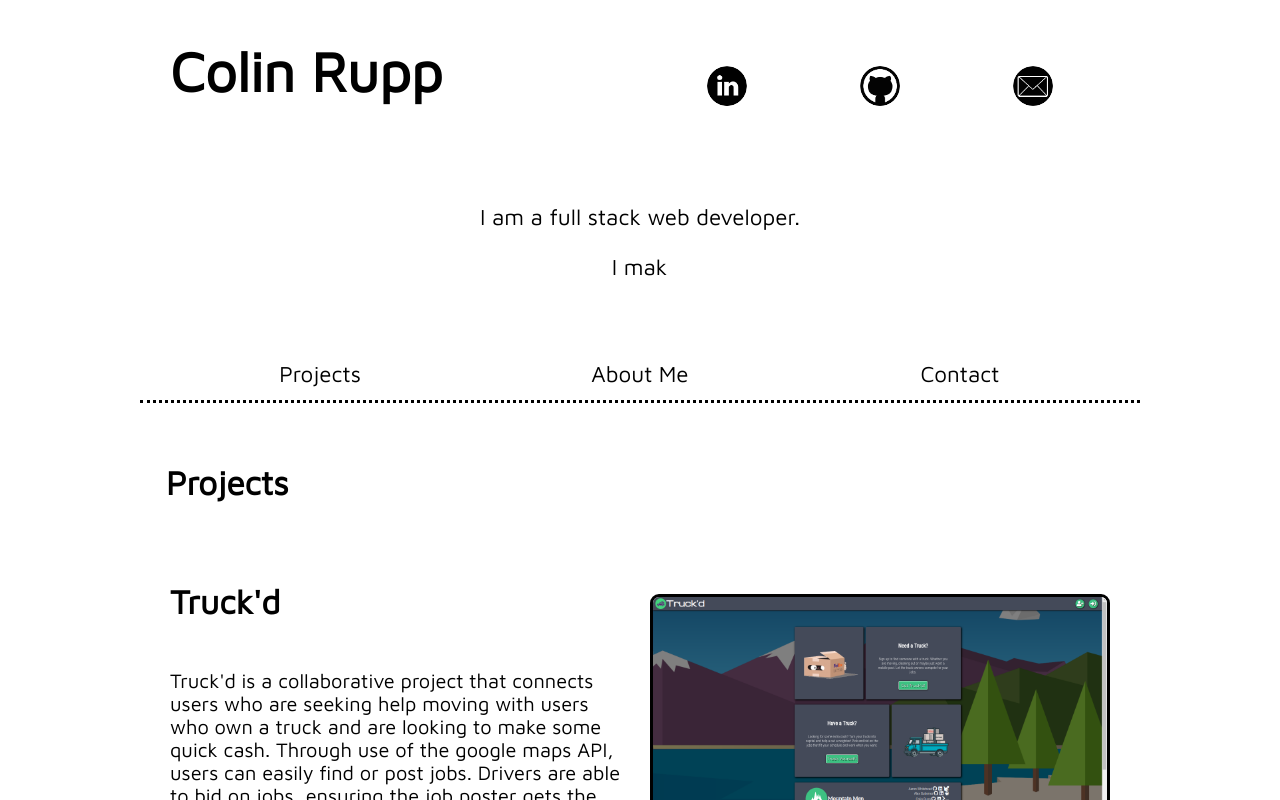
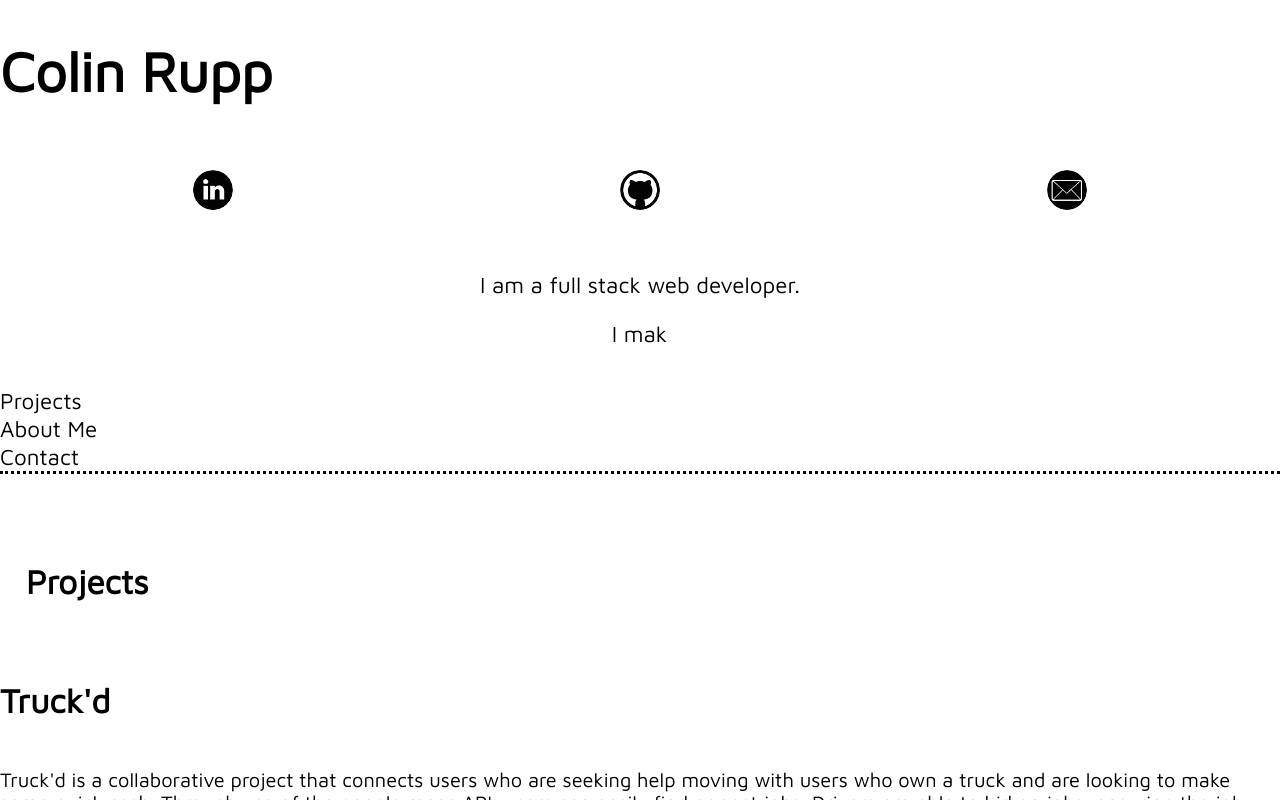
Before and after one commit to rupp-colin/my-portfolio-page, a React (Create React App) app: page / in a window 1280 px wide. Shown: the top 800 px of the page. Built offline with nearby package versions, Linux system fonts and the light colour scheme; some icons are missing.

Commit message:
removes old grid and initiates flex classes

```diff
--- a/src/App.css
+++ b/src/App.css
@@ -40,281 +40,10 @@ ul {
     box-sizing: border-box;
 }
 
-/* Grid measurements:
-960px wide including 12 gutters (half gutters on both edges)
- *
- *   60px columns (12)
- *   20px gutters (two half-gutters + 11 full gutters, so 12 total)
- *
- *
- *   For smaller screens, we always want 20px of padding on either side,
- *   so 960 + 20 + 20 => 1000px
- *
- **/
-
-    .row {
-        max-width: 1000px;
-        padding-left: 20px;
-        padding-right: 20px;
-        margin: 0 auto;
-    }
-
-    /* Clearfix */
-    .row::before,
-    .clearfix::after,
-    .row::after {
-        display: table;
-        content: '';
-    }
-
-
-    .row::after {
-        clear: both;
-
-
-    }
-
-    .col-3, .col-4, .col-6, .col-8, .col-9, .col-12 {
-        float: left;
-
-        /* Gutters:
-         * Each column is padded by half-a-gutter on each side,
-         *
-         * Half a gutter is 10px, 10/960 (context) = 1.041666%
-         *
-         */
-    padding-left: 1.04166666%;
-    padding-right: 1.04166666%;
+.flex {
+    display: flex;
 }
 
-/* Mobile defaults */
-.col-3, .col-4, .col-6, .col-12 {
-    width: 100%;
+.center {
+    justify-content: center;
 }
-
-/*
-576
-768
-992
-1200
- */
-
-    /* Non-mobile, grid */
-    @media only screen and (min-width: 576px) {
-        /* 3 columns, 3/12 in % */
-        .col-3 {
-            width: 25%;
-        }
-
-        /* 4 columns, 4/12 in % */
-        .col-4 {
-            width: 33.333333%;
-        }
-
-        /* 6 columns, 6/12 in % */
-        .col-6 {
-            width: 50%;
-        }
-
-        /* 8 columns */
-        .col-8 {
-            width: 66.666666%;
-        }
-        /* 9 columns */
-        .col-9 {
-            width: 75%;
-        }
-
-        /* 12 columns, 12/12 in % */
-        .col-12 {
-            width: 100%;
-        }
-    }
-
-    @media only screen and (min-width: 640px) {
-        /* 3 columns, 3/12 in % */
-        .col-3 {
-            width: 25%;
-        }
-
-        /* 4 columns, 4/12 in % */
-        .col-4 {
-            width: 33.333333%;
-        }
-
-        /* 6 columns, 6/12 in % */
-        .col-6 {
-            width: 50%;
-        }
-
-        /* 8 columns */
-        .col-8 {
-            width: 66.666666%;
-        }
-        /* 9 columns */
-        .col-9 {
-            width: 75%;
-        }
-
-        /* 12 columns, 12/12 in % */
-        .col-12 {
-            width: 100%;
-        }
-    }
-
-    @media only screen and (min-width: 720px) {
-        /* 3 columns, 3/12 in % */
-        .col-3 {
-            width: 25%;
-        }
-
-        /* 4 columns, 4/12 in % */
-        .col-4 {
-            width: 33.333333%;
-        }
-
-        /* 6 columns, 6/12 in % */
-        .col-6 {
-            width: 50%;
-        }
-
-        /* 8 columns */
-        .col-8 {
-            width: 66.666666%;
-        }
-        /* 9 columns */
-        .col-9 {
-            width: 75%;
-        }
-
-        /* 12 columns, 12/12 in % */
-        .col-12 {
-            width: 100%;
-        }
-    }
-
-    @media only screen and (min-width: 768px) {
-        /* 3 columns, 3/12 in % */
-        .col-3 {
-            width: 25%;
-        }
-
-        /* 4 columns, 4/12 in % */
-        .col-4 {
-            width: 33.333333%;
-        }
-
-        /* 6 columns, 6/12 in % */
-        .col-6 {
-            width: 50%;
-        }
-
-        /* 8 columns */
-        .col-8 {
-            width: 66.666666%;
-        }
-        /* 9 columns */
-        .col-9 {
-            width: 75%;
-        }
-
-        /* 12 columns, 12/12 in % */
-        .col-12 {
-            width: 100%;
-        }
-    }
-
-    @media only screen and (min-width: 992px) {
-        /* 3 columns, 3/12 in % */
-        .col-3 {
-            width: 25%;
-        }
-
-        /* 4 columns, 4/12 in % */
-        .col-4 {
-            width: 33.333333%;
-        }
-
-        /* 6 columns, 6/12 in % */
-        .col-6 {
-            width: 50%;
-        }
-
-        /* 8 columns */
-        .col-8 {
-            width: 66.666666%;
-        }
-        /* 9 columns */
-        .col-9 {
-            width: 75%;
-        }
-
-        /* 12 columns, 12/12 in % */
-        .col-12 {
-            width: 100%;
-        }
-    }
-
-    @media only screen and (min-width: 1200px) {
-        /* 3 columns, 3/12 in % */
-        .col-3 {
-            width: 25%;
-        }
-
-        /* 4 columns, 4/12 in % */
-        .col-4 {
-            width: 33.333333%;
-        }
-
-        /* 6 columns, 6/12 in % */
-        .col-6 {
-            width: 50%;
-        }
-
-        /* 8 columns */
-        .col-8 {
-            width: 66.666666%;
-
-        }
-        /* 9 columns */
-        .col-9 {
-            width: 75%;
-        }
-
-        /* 12 columns, 12/12 in % */
-        .col-12 {
-            width: 100%;
-        }
-    }
-
-    @media only screen and (min-width: 1400px) {
-        /* 3 columns, 3/12 in % */
-        .col-3 {
-            width: 25%;
-        }
-
-        /* 4 columns, 4/12 in % */
-        .col-4 {
-            width: 33.333333%;
-        }
-
-        /* 6 columns, 6/12 in % */
-        .col-6 {
-            width: 50%;
-        }
-
-        /* 8 columns */
-        .col-8 {
-            width: 66.666666%;
-
-        }
-        /* 9 columns */
-        .col-9 {
-            width: 75%;
-        }
-
-        /* 12 columns, 12/12 in % */
-        .col-12 {
-            width: 100%;
-        }
-    }
```
